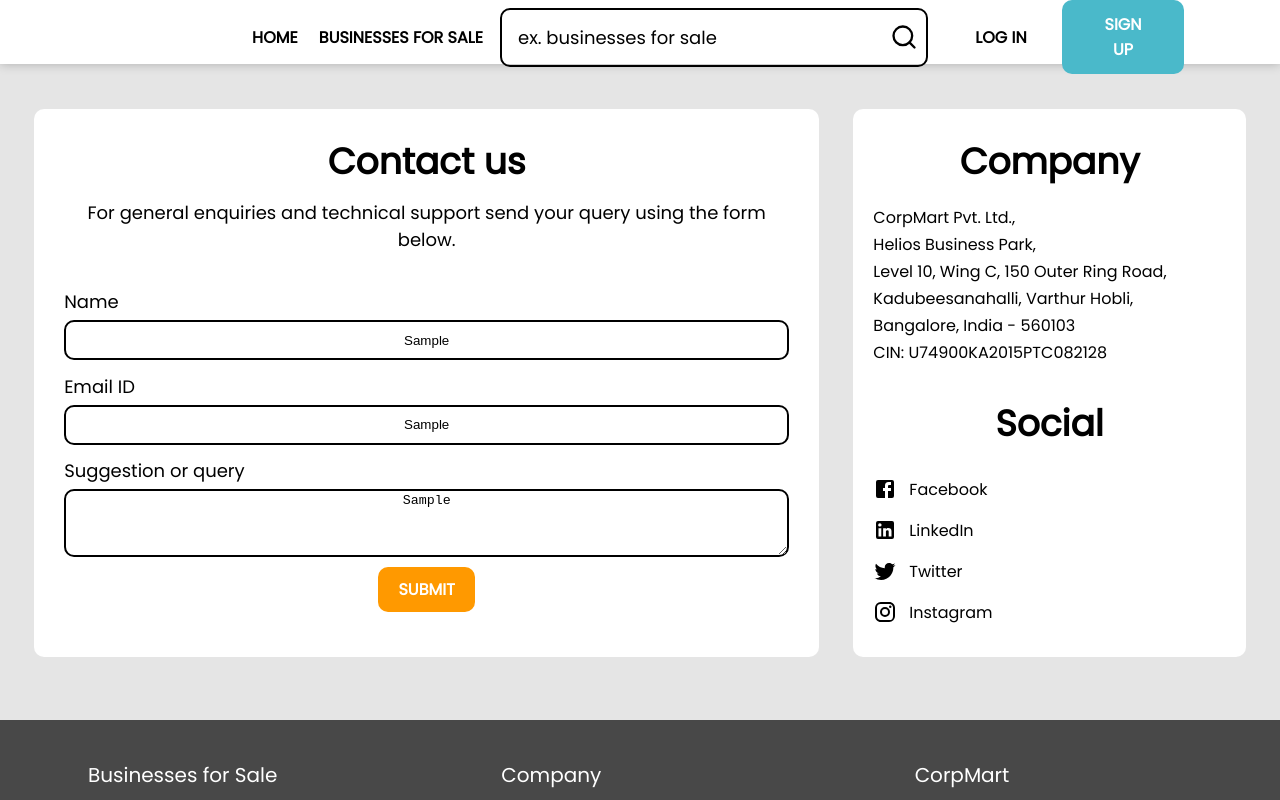
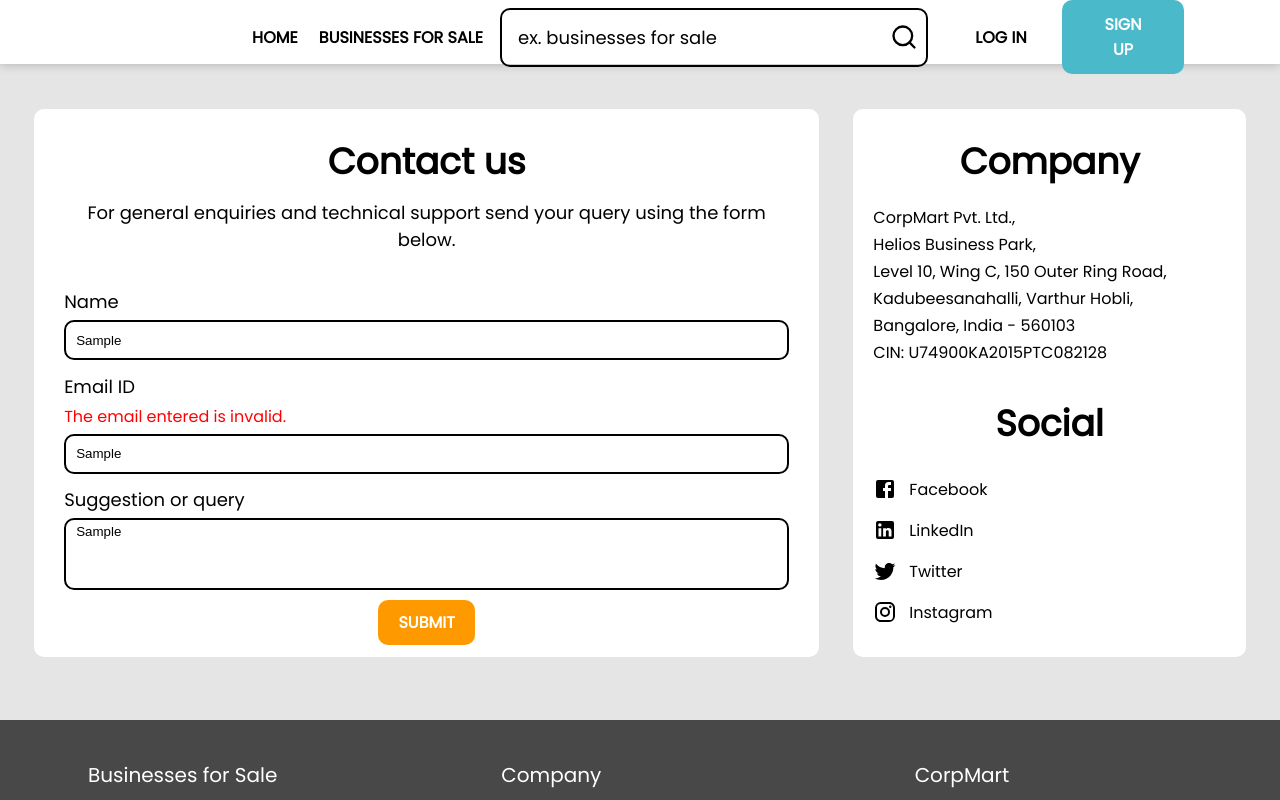
Before and after one commit to veeru153/corpmart-frontend-backup, a React (Create React App) app: page /contact-us in a window 1280 px wide. Both pictures are taken after typing "Sample", "Sample", "Sample" into the empty fields and a click on the button "SUBMIT". Shown: the top 800 px of the page. Built offline with nearby package versions, Linux system fonts and the light colour scheme.

Commit message:
Connected ContactUs page to Backend

```diff
--- a/src/screens/ContactUs/ContactUs.js
+++ b/src/screens/ContactUs/ContactUs.js
@@ -2,10 +2,18 @@
 import styles from './ContactUs.module.css';
 import Navbar from '../../components/Navbar/Navbar';
 import NavbarMobile from '../../components/Navbar/NavbarMobile';
-import { Formik } from 'formik';
+import { Formik, ErrorMessage } from 'formik';
 import Button from '../../components/UI/Button/Button';
 import { Facebook, LinkedIn, Twitter, Instagram } from '@material-ui/icons';
 import Footer from '../Landing/Footer/Footer';
+import Axios from '../../axios';
+import * as yup from 'yup';
+
+const contactSchema = yup.object({
+    name: yup.string().required('Please eneter your name.'),
+    emailId: yup.string().required('Please enter your email.').email('The email entered is invalid.'),
+    query: yup.string().required('Please type in a suggestion/query.'),
+})
 
 const ContactUs = () => {
     return (
@@ -16,6 +24,20 @@
                 <div className={styles.ContactForm}>
                     <Formik
                         initialValues={{ name: '', emailId: '', query: '' }}
+                        validationSchema={contactSchema}
+                        onSubmit={async (values, actions) => {
+                            console.log('submitted')
+                            try {
+                                let req = await Axios.post('/chatbot-request', {
+                                    name: values.name,
+                                    emailId: values.name,
+                                    query: values.name,
+                                })
+                                console.log(req);
+                            } catch (e) {
+                                console.log(e.response);
+                            }
+                        }}
                     >
                         {(props) => (
                             <form className={styles.form}>
@@ -26,6 +48,14 @@
                                 <div className={styles.formFields}>
                                     <div className={styles.formGroup}>
                                         <p className={styles.inputLabel}>Name</p>
+                                        <ErrorMessage name="name">
+                                            {(msg) => {
+                                                return <p
+                                                    className={styles.subtitle}
+                                                    style={{ color: 'red', margin: '2px 0', fontSize: 16 }}
+                                                >{msg}</p>
+                                            }}
+                                        </ErrorMessage>
                                         <input
                                             id="name"
                                             onChange={props.handleChange('name')}
@@ -35,6 +65,14 @@
                                     </div>
                                     <div className={styles.formGroup}>
                                         <p className={styles.inputLabel}>Email ID</p>
+                                        <ErrorMessage name="emailId">
+                                            {(msg) => {
+                                                return <p
+                                                    className={styles.subtitle}
+                                                    style={{ color: 'red', margin: '2px 0', fontSize: 16 }}
+                                                >{msg}</p>
+                                            }}
+                                        </ErrorMessage>
                                         <input
                                             id="emailId"
                                             onChange={props.handleChange('emailId')}
@@ -44,6 +82,14 @@
                                     </div>
                                     <div className={styles.formGroup}>
                                         <p className={styles.inputLabel}>Suggestion or query</p>
+                                        <ErrorMessage name="query">
+                                            {(msg) => {
+                                                return <p
+                                                    className={styles.subtitle}
+                                                    style={{ color: 'red', margin: '2px 0', fontSize: 16 }}
+                                                >{msg}</p>
+                                            }}
+                                        </ErrorMessage>
                                         <textarea
                                             id="query"
                                             onChange={props.handleChange('query')}
--- a/src/screens/ContactUs/ContactUs.module.css
+++ b/src/screens/ContactUs/ContactUs.module.css
@@ -62,11 +62,18 @@
     border-radius: 10px;
     min-height: 40px;
     margin: 2.5px 0;
-    text-align: center;
+    padding: 2px 10px;
+    text-align: left;
 }
 
 .inputField:focus {
     outline: none;
+}
+
+.query {
+    font-family: Arial, Helvetica, sans-serif;
+    padding: 4px 10px;
+    resize: none;
 }
 
 .submitBtn {
--- a/src/screens/Landing/BusinessShowcase/BusinessShowcase.js
+++ b/src/screens/Landing/BusinessShowcase/BusinessShowcase.js
@@ -53,7 +53,7 @@
                     >
                     {
                                 this.state.businessCards.map(b => (
-                                    <div style={{  padding: '10px 0' }}>
+                                    <div style={{  padding: '10px 0', display: 'flex', justifyContent: 'center', alignItems: 'items', width: '100%' }}>
                                         <BusinessSlide
                                             key={b.id}
                                             id={b.id}
```
